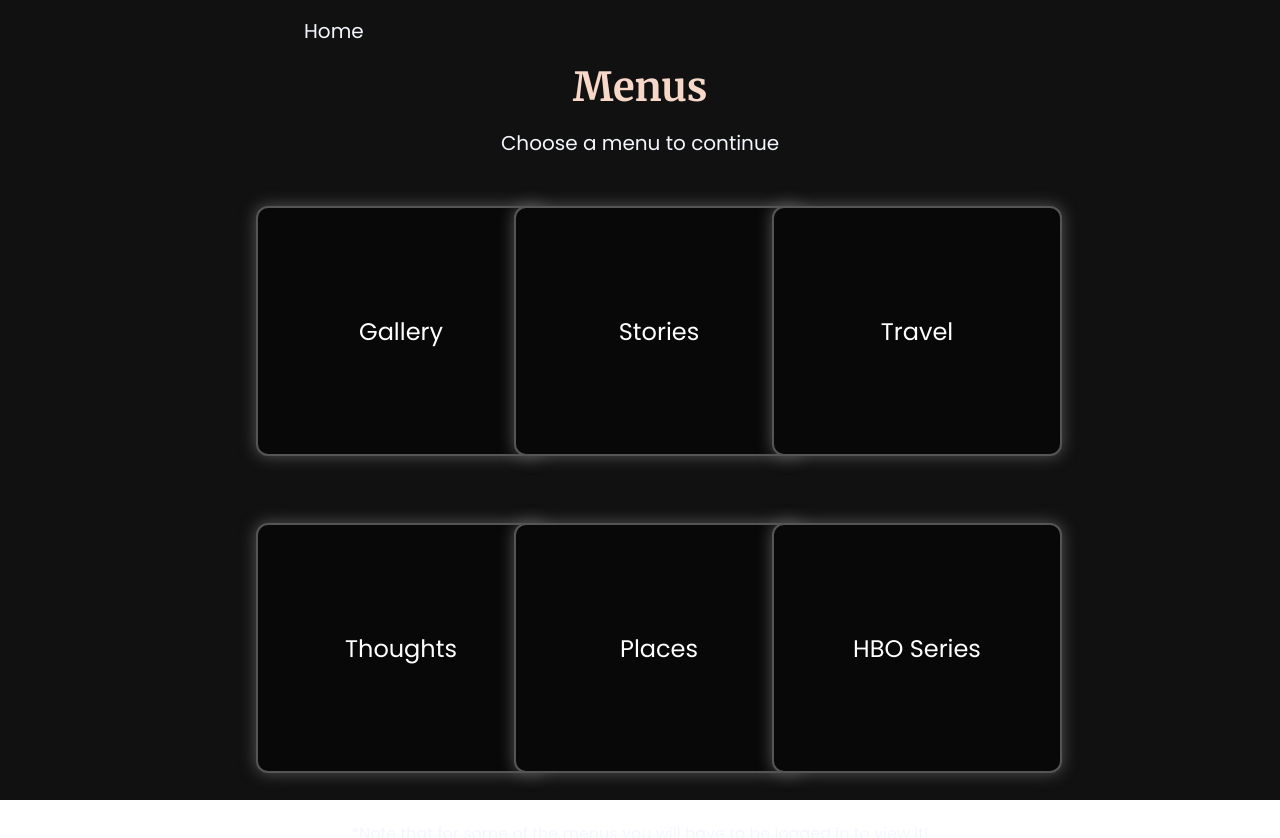
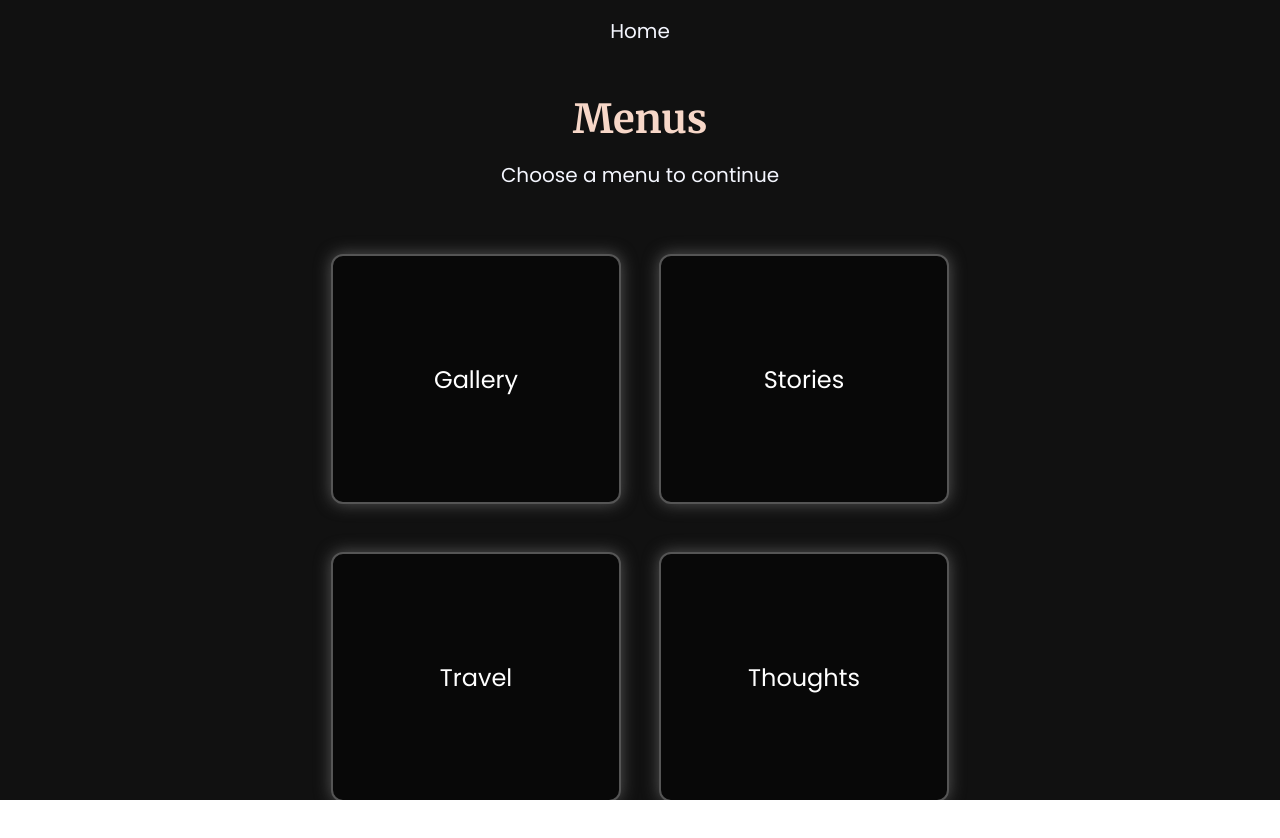
Before and after one commit to JaniBT/3okos-chernobil, a React (Vite) app in the folder client/: page /menus in a window 1280 px wide. Shown: the top 838 px of the page. After the commit the page ends 800 px from the top, so only its background shows below. Built offline with nearby package versions, Linux system fonts and the light colour scheme.

Commit message:
update-menus v3.

```diff
--- a/client/src/Pages/Menus.css
+++ b/client/src/Pages/Menus.css
@@ -1,18 +1,17 @@
 .menus-body {
   background: #111111;
   height: 100vh;
+  overflow-x: hidden;
 }
 
 .menus-container {
   width: 65%;
   margin-inline: auto;
   transition: all 0.5s ease;
-  /* border: 1px solid red; */
-  /* overflow: hidden; only in wide screen */
 }
 
 .menus-home-link {
-  margin-left: 5rem;
+  text-align: center;
   padding-block: 1rem;
   font-size: 20px;
 }
@@ -33,9 +32,9 @@
   width: 0%;
   height: 2px;
   user-select: none;
-  background-color: var(--clr-black);
+  background-color: var(--clr-white);
   opacity: 0;
-  transition: all 0.3s ease;
+  transition: all .3s ease;
 }
 
 .menus-home-link nav a:hover::after {
@@ -45,41 +44,40 @@
 
 .menus-container h1 {
   text-align: center;
+  margin-top: 2rem;
+  font-size: 40px;
   color: var(--clr-skin);
   font-family: var(--ff-merriweather);
-  font-size: 40px;
 }
 
 .menusChoose {
+  text-align: center;
+  margin-block: 1rem;
+  margin-bottom: 3rem;
+  font-size: 20px;
   color: var(--clr-white);
-  margin-block: 1rem;
-  text-align: center;
   font-family: var(--ff-poppins);
-  font-size: 20px;
 }
 
-.menuSection{
-  position: relative;
-  display: grid;
-  padding: 1rem;
-  grid-template-columns: auto 5rem auto;
-  grid-template-columns: repeat(auto-fill);
-  row-gap : 35px;
-  column-gap: 57px;
-  justify-items: center;
+.menuSection {
+  display: flex;
+  flex-wrap: wrap;
+  justify-content: center;
   align-items: center;
-  grid-auto-flow: row;
+  flex-flow: 3;
+  row-gap: 1rem;
+  column-gap: 6px;
   user-select: none;
 }
 
 .menuCards {
   filter: drop-shadow(0 0 0.5rem var(--clr-grey));
+  text-decoration: none;
 }
 
 .menuCard {
   width: 290px;
   height: 250px;
-  margin: 3rem;
   padding: 1rem;
   border-radius: 12px;
   margin: 1rem;
@@ -95,11 +93,10 @@
   color: var(--clr-white);
 }
 
-.cardLink a {
+.cardLink span {
   display: block;
   font-weight: 400;
   color: #fff;
-  text-decoration: none;
   font-family: var(--ff-poppins);
   font-size: 24px;
 }
--- a/client/src/Pages/Menus.jsx
+++ b/client/src/Pages/Menus.jsx
@@ -1,11 +1,11 @@
-import React from "react"
-import { Link } from "react-router-dom"
-import { useTranslation } from "react-i18next"
-import MenuCard from "../components/MenuCard"
-import "./Menus.css"
+import React from "react";
+import { Link } from "react-router-dom";
+import { useTranslation } from "react-i18next";
+import MenuCard from "../components/MenuCard";
+import "./Menus.css";
 
 const Menus = () => {
-  const { t } = useTranslation()
+  const { t } = useTranslation();
 
   return (
     <>
@@ -19,18 +19,38 @@ const Menus = () => {
           <h1>{t("menusHeading")}</h1>
           <p className="menusChoose">{t("menusChoose")}</p>
           <section className="menuSection">
-                <MenuCard link="/gallery" title={t("menuGallery")}/>
-                <MenuCard link="/stories" title={t("menuStories")}/>
-                <MenuCard link="/travel" title={t("menuTravel")}/>
-                <MenuCard link="/thoughts" title={t("menuThoughts")}/>
-                <MenuCard link="/places" title={t("menuPlaces")}/>
-                <MenuCard link="/hbo" title={t("menuHBO")}/>
+            <MenuCard
+              link="/gallery"
+              innerLink="/gallery"
+              title={t("menuGallery")}
+            />
+            <MenuCard
+              link="/stories"
+              innerLink="/stories"
+              title={t("menuStories")}
+            />
+            <MenuCard
+              link="/travel"
+              innerLink="/travel"
+              title={t("menuTravel")}
+            />
+            <MenuCard
+              link="/thoughts"
+              innerLink="/thoughts"
+              title={t("menuThoughts")}
+            />
+            <MenuCard
+              link="/places"
+              innerLink="/places"
+              title={t("menuPlaces")}
+            />
+            <MenuCard link="/hbo" innerLink="/hbo" title={t("menuHBO")} />
           </section>
           <p className="menuNote">{t("menuNote")}</p>
         </div>
       </div>
     </>
-  )
-}
+  );
+};
 
-export default Menus
+export default Menus;
--- a/client/src/components/MenuCard.jsx
+++ b/client/src/components/MenuCard.jsx
@@ -6,13 +6,13 @@ const Menu = (props) => {
   const { t } = useTranslation();
 
   return (
-      <div className="menuCards">
+      <Link to={props.link} className="menuCards">
         <div className="menuCard">
           <h2 className="cardLink">
-            <Link to={props.link}>{props.title}</Link>
+            <span>{props.title}</span>
           </h2>
         </div>
-      </div>
+      </Link>
   );
 };
 
--- a/client/src/locale/hu.json
+++ b/client/src/locale/hu.json
@@ -43,6 +43,6 @@
   "menuTravel": "Utazás",
   "menuThoughts": "Gondolatok",
   "menuPlaces": "Látnivalók",
-  "menuHBO": "HBO Series",
+  "menuHBO": "HBO Sorozat",
   "menuNote": "*Ne feledje, hogy egyes menü csak bejelentkezés után lesz megtekinthető!"
 }
```
Lines whose indentation alone changed are shown as unchanged.
